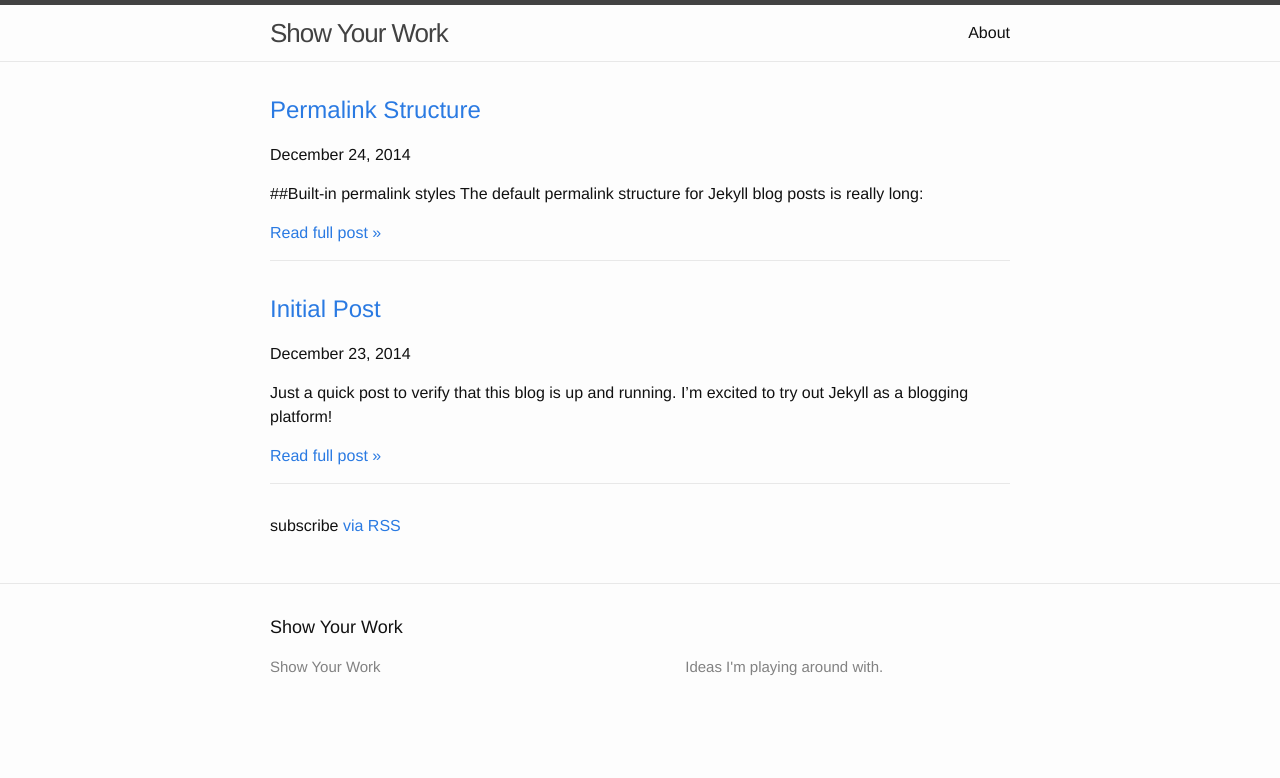
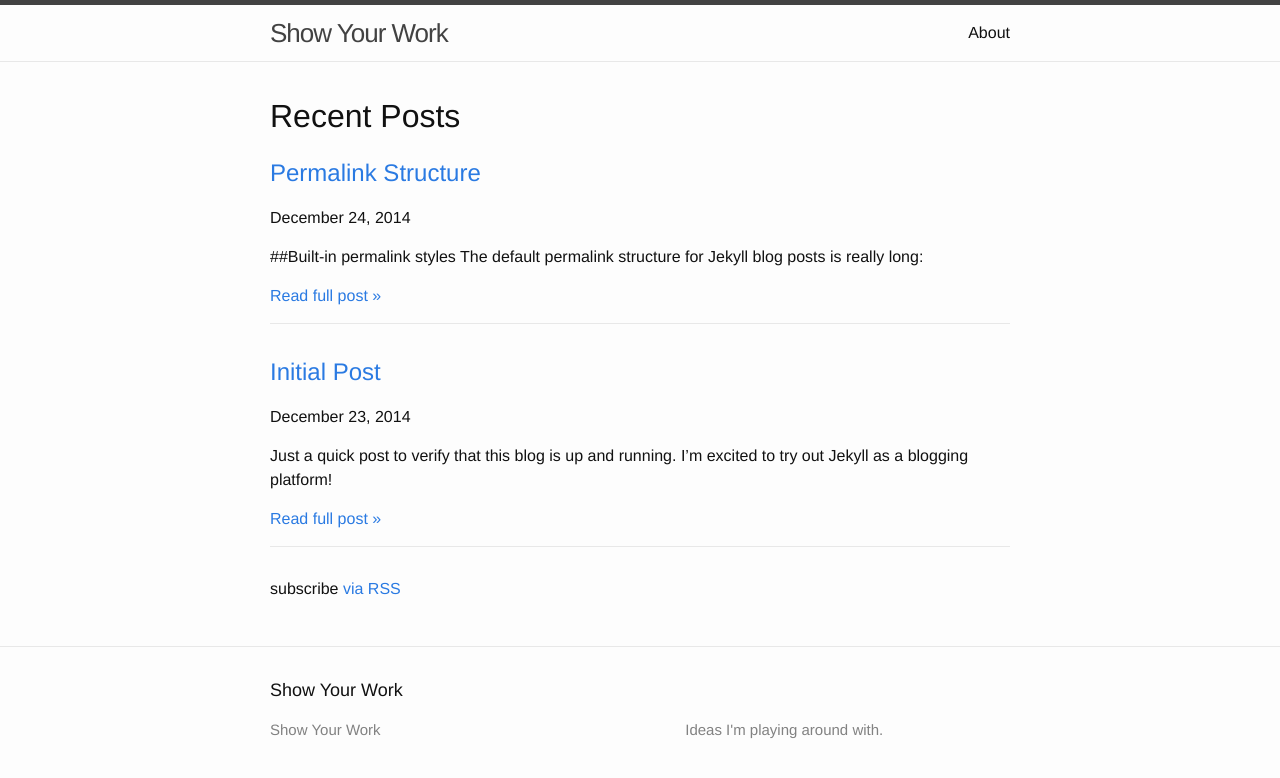
Before and after one commit to khealy/khealy.github.io, a Jekyll site: the page built from index.html, in a window 1280 px wide. Shown: the top 778 px of the page. Built offline with Jekyll 4.4.1, drawn with Linux system fonts in a browser that asks for light colours; the list of posts is cut into pages by our own code.

Commit message:
Added h1 to index

```diff
--- a/index.html
+++ b/index.html
@@ -3,6 +3,7 @@ layout: default
 ---
 
 <div class="home">
+  <h1>Recent Posts</h1>
   <!-- This loops through the paginated posts -->
 {% for post in paginator.posts %}
   <h2><a href="{{ post.url }}">{{ post.title }}</a></h2>
```
